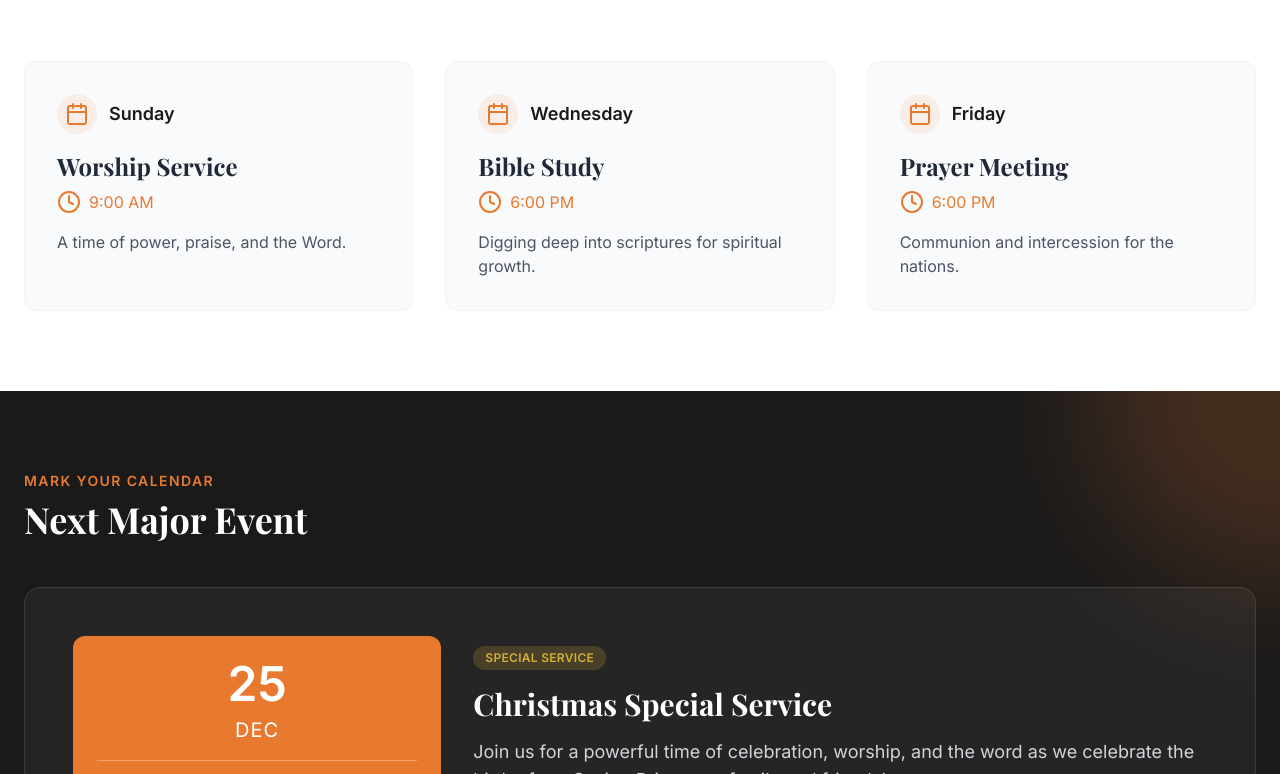
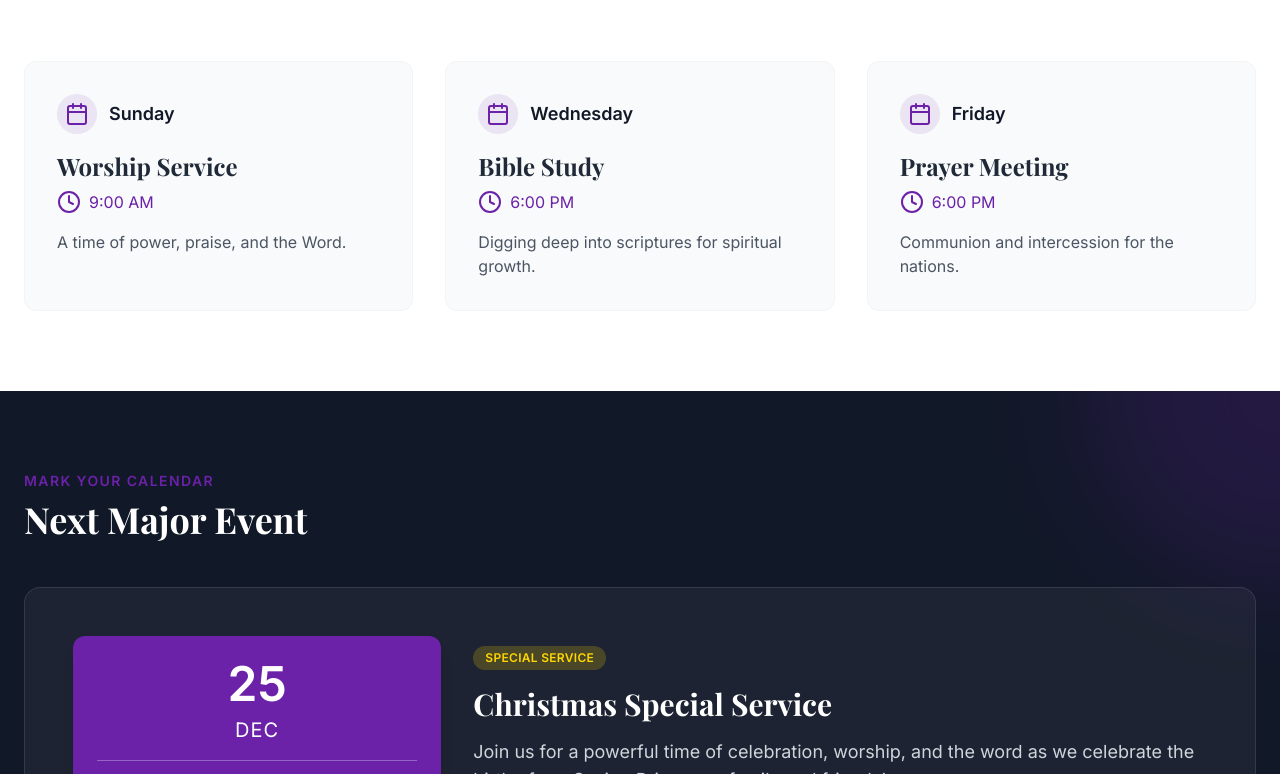
Before and after one commit to John-Jonathans/Light-house-communion-church-intl, a plain HTML site: page events.html in a window 1280 px wide. Shown: the part 423-1197 px from the top of the page. Drawn offline with nearby package versions, Linux system fonts and the light colour scheme.

Commit message:
Update Tailwind CSS theme colors in events.html

```diff
--- a/events.html
+++ b/events.html
@@ -14,14 +14,14 @@
 
     <link href="https://fonts.googleapis.com/css2?family=Playfair+Display:wght@400;700&family=Inter:wght@300;400;600&display=swap" rel="stylesheet">
 
-    <script>
+        <script>
         tailwind.config = {
             theme: {
                 extend: {
                     colors: {
-                        'church-gold': '#D4AF37',
-                        'church-orange': '#E87A30',
-                        'church-dark': '#1a1a1a',
+                        'church-gold': '#FFD700',   // Bright Gold
+                        'church-orange': '#6B21A8', // Royal Purple (This replaces the Orange spots)
+                        'church-dark': '#111827',   // Very Dark Navy
                     },
                     fontFamily: {
                         sans: ['Inter', 'sans-serif'],
@@ -31,6 +31,7 @@
             }
         }
     </script>
+
     <style>
         html { scroll-behavior: smooth; }
         .animate-fade-in { animation: fadeIn 0.8s ease-out forwards; }
```
